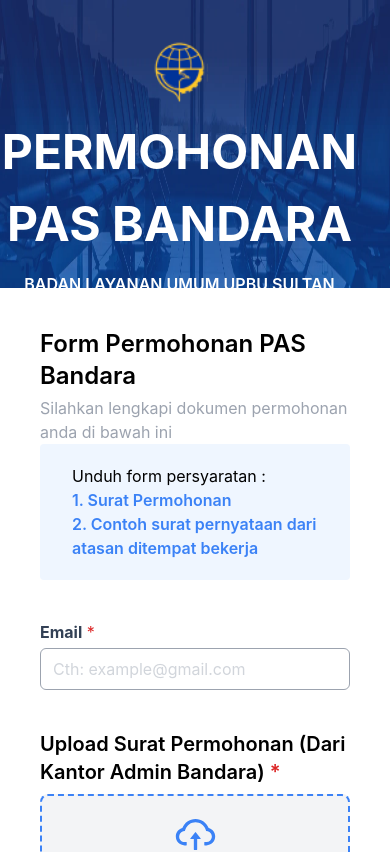
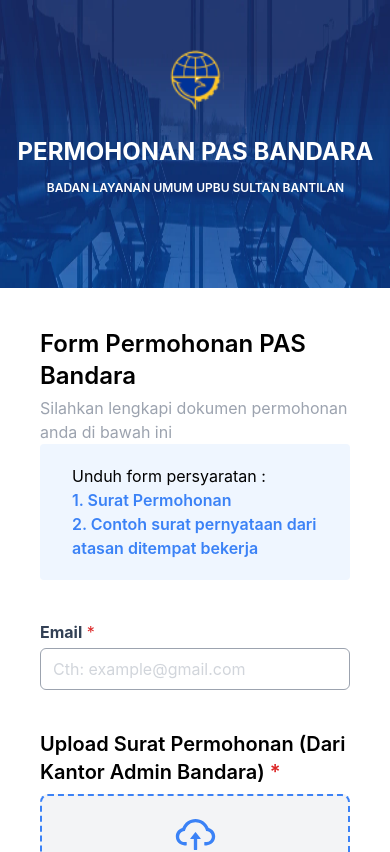
Before and after one commit to andiaryansyah/PAS_BANDARA, a React (Create React App) app: page / in a window 390 px wide. Shown: the top 852 px of the page. Built offline with nearby package versions, Linux system fonts and the light colour scheme.

Commit message:
responsive header

```diff
--- a/src/pages/PasBandara.jsx
+++ b/src/pages/PasBandara.jsx
@@ -176,10 +176,10 @@
             alt="pas-bandara"
             className="w-full h-72"
             />
-            <div className="absolute right-8 left-px top-10 text-center text-white uppercase flex flex-col justify-center items-center">
-            <img src={logo} alt="logo" className="mb-3 h-16 w-14" />
-            <h1 className="mb-3 font-bold text-hxl">Permohonan Pas Bandara</h1>
-            <h3 className="font-semibold">
+            <div className="absolute right-0 left-px top-12 text-center text-white uppercase flex flex-col justify-center items-center">
+            <img src={logo} alt="logo" className="mb-6 h-16 w-14" />
+            <h1 className="font-bold text-2xl md:text-3xl lg:text-hxl">Permohonan Pas Bandara</h1>
+            <h3 className="font-semibold text-xs mt-3 md:mt-5 md:text-base lg:mt-7">
                 Badan layanan umum UPBU Sultan Bantilan
             </h3>
             </div>
```
